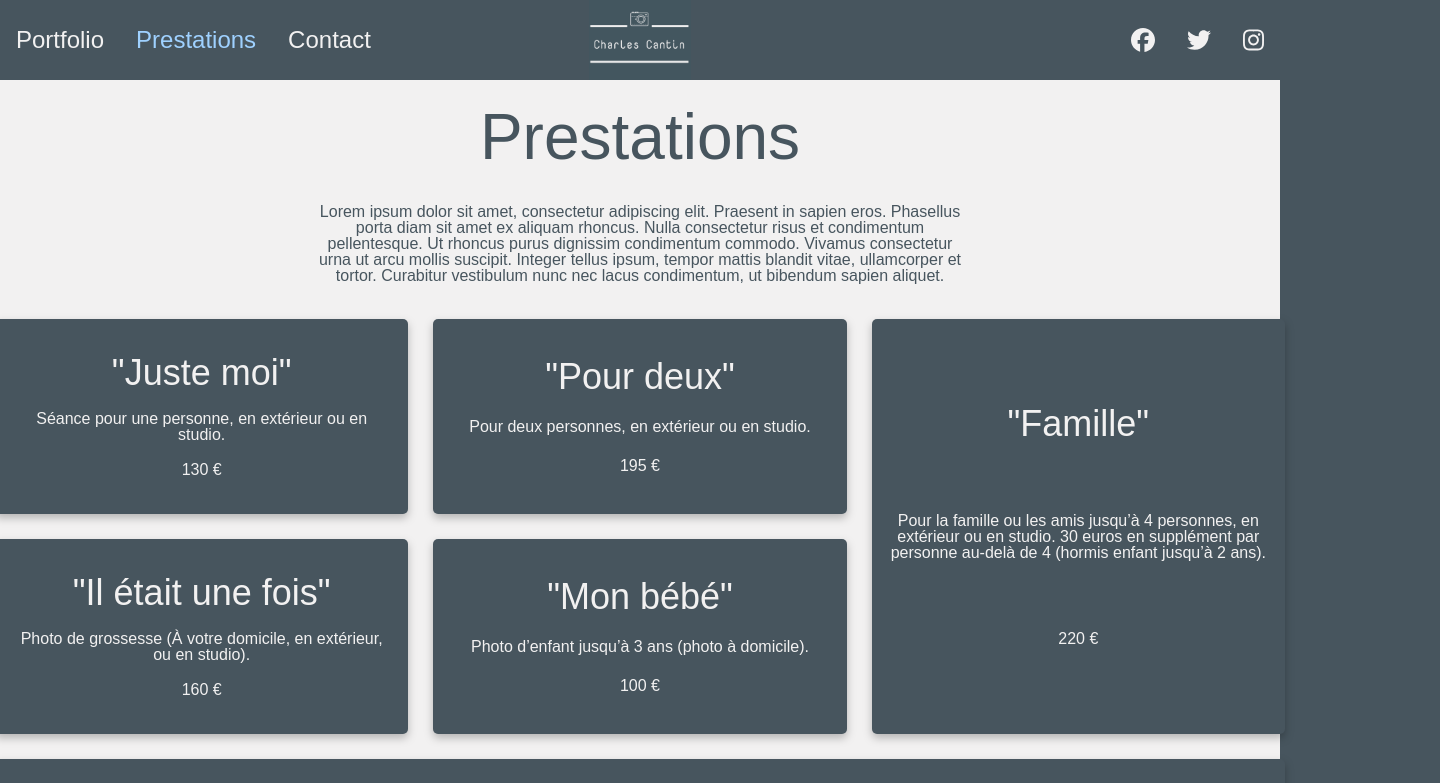
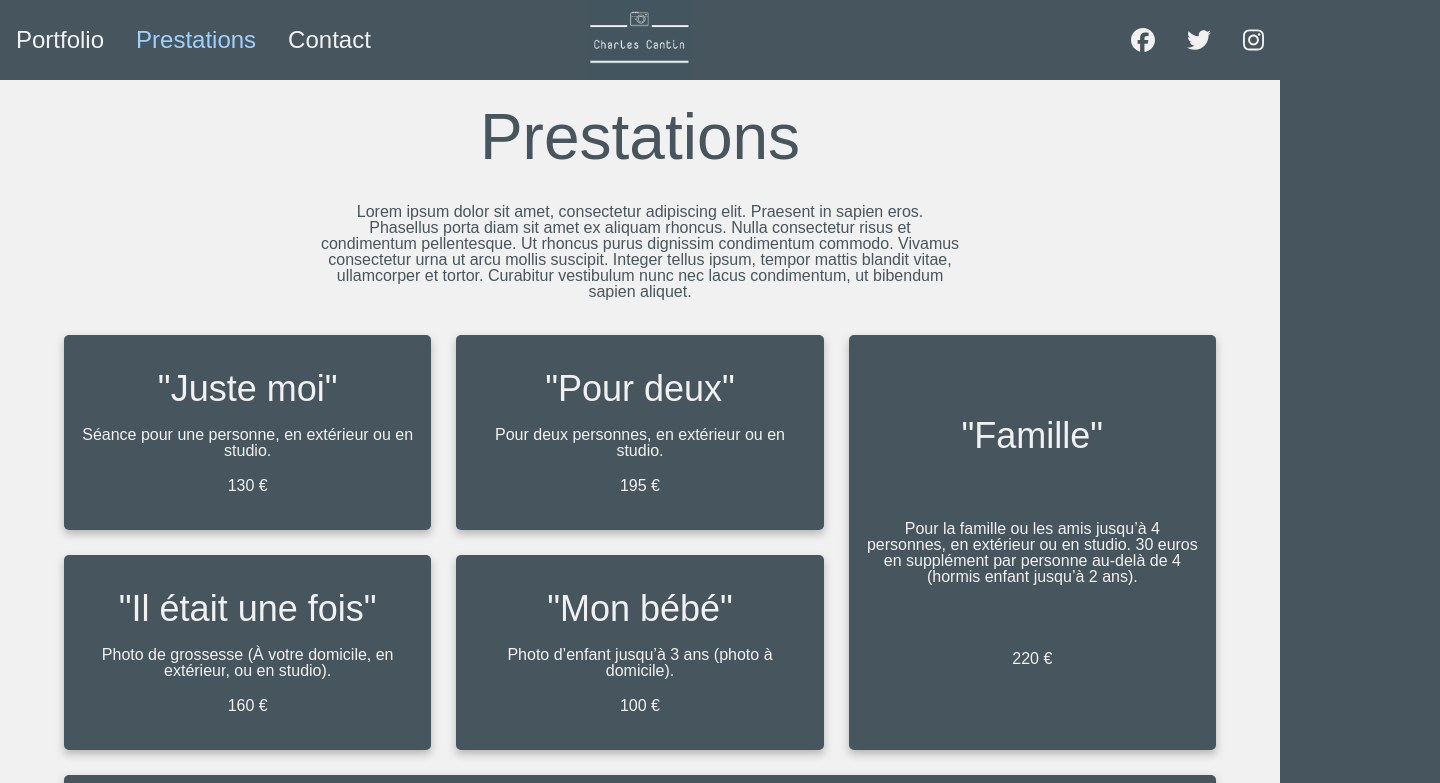
Before and after one commit to Otwgoat/charles-cantin-app, a Next.js app: page /prestations in a window 1280 px wide. Shown: the top 783 px of the page, 1440 px wide, since content can reach past the window. Built offline with nearby package versions, Linux system fonts and the light colour scheme; a web font is replaced by a local one.

Commit message:
added flexible sizes

```diff
--- a/components/Header.js
+++ b/components/Header.js
@@ -1,7 +1,8 @@
 import { FontAwesomeIcon } from '@fortawesome/react-fontawesome'
-import Link from 'next/link'
 import { useRouter } from 'next/router';
 import React, { useEffect, useState } from 'react'
+import Navbar from './Navbar';
+import Link from 'next/link'
 
 
 const Header = () => {
@@ -11,24 +12,8 @@ const Header = () => {
 
     return (
         <header>
-            <nav className='navbar'>
-                <ul>
-                    <li>
-                        <Link className={router.pathname === '/portfolio' ? 'navLinkActive' : ' '} href="/portfolio">Portfolio</Link>
-
-                    </li>
-                    <li>
-                        <Link className={router.pathname === '/prestations' ? 'navLinkActive' : ' '} href="/prestations">Prestations</Link>
-
-                    </li>
-                    <li>
-                        <Link className={router.pathname === '/contact' ? 'navLinkActive' : ' '} href="/contact">Contact</Link>
-
-                    </li>
-
-                </ul>
-
-            </nav>
+            <Navbar classNameType='navbar'/>
+            <Navbar classNameType='navbar_xs'/>
             <Link href='/'><div className='logo_section'></div></Link>
 
             <div className='social_section'>
--- /dev/null
+++ b/components/Navbar.js
@@ -0,0 +1,32 @@
+import React from 'react'
+import Link from 'next/link'
+import { useRouter } from 'next/router'
+
+const Navbar = ({classNameType}) => {
+    const router = useRouter()
+  return (
+    <>
+        <nav className={classNameType}>
+            <ul>
+                <li>
+                    <Link className={router.pathname === '/portfolio' ? 'navLinkActive' : ' '} href="/portfolio">Portfolio</Link>
+
+                </li>
+                <li>
+                    <Link className={router.pathname === '/prestations' ? 'navLinkActive' : ' '} href="/prestations">Prestations</Link>
+
+                </li>
+                <li>
+                    <Link className={router.pathname === '/contact' ? 'navLinkActive' : ' '} href="/contact">Contact</Link>
+
+                </li>
+
+            </ul>
+
+        </nav>
+
+    </>
+  )
+}
+
+export default Navbar
--- a/styles/_header.scss
+++ b/styles/_header.scss
@@ -1,5 +1,5 @@
 header {
-    width: 100vw;
+    width: 100%;
     min-height: 80px;
     background-color: #47555E;
     border-bottom: #F2F1F1 solid 1px;
@@ -7,6 +7,7 @@ header {
     position: fixed;
     z-index: 1;
     nav {
+        width: 100%;
         min-height: 100%;
         display: flex;
         align-items: center;
@@ -51,6 +52,9 @@ header {
 
         }
     }
+    .navbar_xs {
+        display: none;
+    }
     .logo_section {
         min-height: 100%;
         width: 10vw;
@@ -85,3 +89,10 @@ header {
     }
 
 }
+@media (max-width: 400px) {
+
+    .navbar_xs {
+        display: flex;
+        background-color: brown;
+    }
+}
--- a/styles/_portfolio.scss
+++ b/styles/_portfolio.scss
@@ -1,4 +1,5 @@
 .portfolioContainer {
+    width: 100%;
     display: flex;
     flex-direction: column;
     align-items: center;
@@ -7,8 +8,10 @@
     scroll-behavior: smooth;
 
     #filterNav {
+        width: 90%;
         margin-top: 35px;
         display: flex;
+        justify-content: center;
         flex-direction: row;
         padding-bottom: 10px;
 
@@ -21,6 +24,7 @@
         }
 
         .filterItem {
+
             margin: 0 0rem;
             color: #47555E;
             padding: 0.5rem 1rem;
--- a/styles/_prestations.scss
+++ b/styles/_prestations.scss
@@ -1,12 +1,13 @@
 .prestationsContainer {
     display: flex;
+    width: 100%;
     flex-direction: column;
     align-items: center;
     margin-top: 70px;
 
     .prestationsGrid {
         margin-top: 35px;
-        width: 1290px;
+        width: 90%;
         height: 700px;
         display: inline-grid;
         grid-template-areas:
--- a/styles/index.scss
+++ b/styles/index.scss
@@ -2,6 +2,8 @@
 @import 'header.scss';
 @import 'footer.scss';
 @import 'home.scss';
+@import 'home_mid_screen.scss';
+@import 'home_mobile_screen.scss';
 @import 'portfolio.scss';
 @import 'prestations.scss';
 @import 'contact.scss';
@@ -26,9 +28,11 @@ html {
     background-color: #47555E;
 }
 body {
-    min-width: 1440px;
-    min-height: 1027px;
+    width: 100%;
+    min-height: 100%;
 }
+
+
 p {
     font-family: $font;
 }
```
Also changed, not shown: components/SocialSection.js (added, +11 -0 lines), styles/_home_mid_screen.scss (added), styles/_home_mobile_screen.scss (added).
